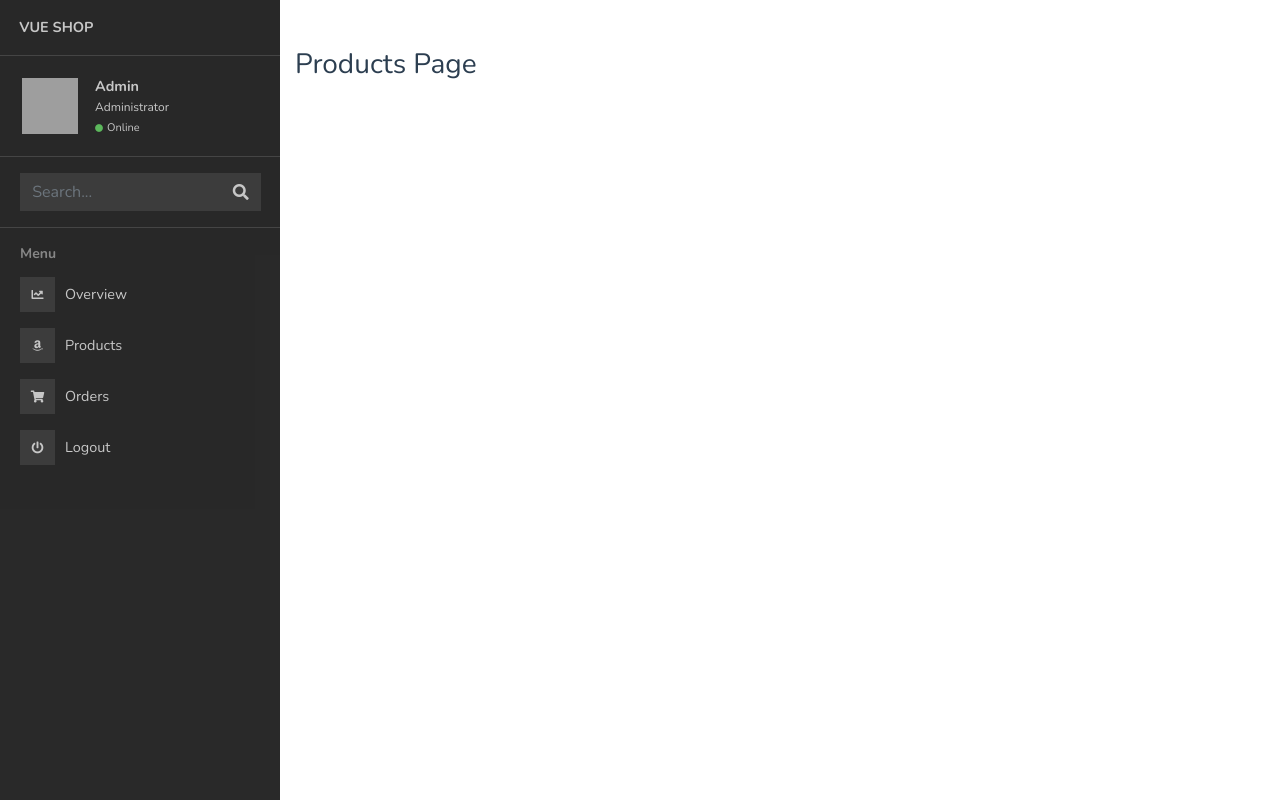
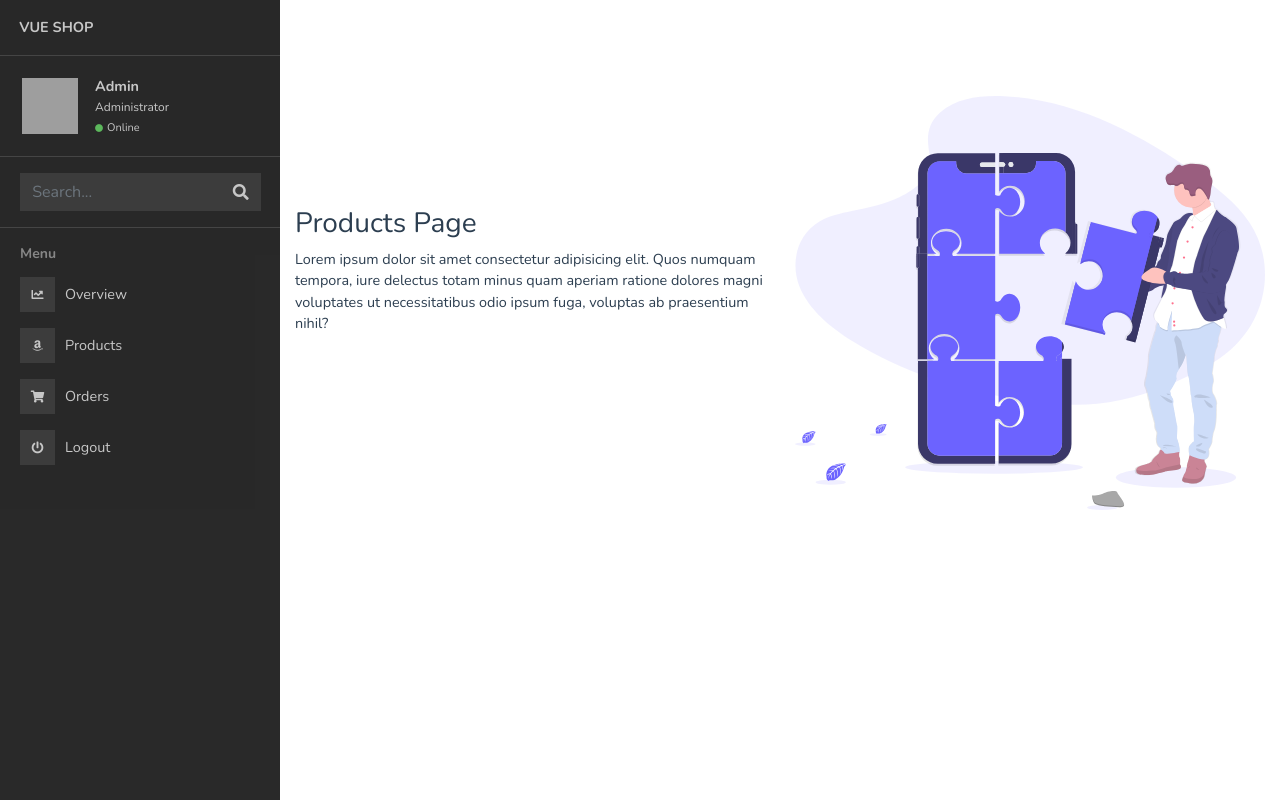
Before and after one commit to AdeWang0629/Vue_Shop, a Vue app: page /admin/products in a window 1280 px wide. Built offline with nearby package versions, Linux system fonts and the light colour scheme; grey boxes are pictures that could not be loaded.

Commit message:
Overview, Products, Orders - Just the Design

```diff
--- a/src/components/Orders.vue
+++ b/src/components/Orders.vue
@@ -2,7 +2,19 @@
     <div class="orders">
 
         <div class="container">
-            <h3>Orders Page</h3>
+            <div class="intro h-100">
+                <div class="row h-100 justify-content-center align-items-center">
+                    <div class="col-md-6">
+                        <h3>Orders Page</h3>
+                        <p>Lorem ipsum dolor sit amet consectetur adipisicing elit. Quos numquam tempora, iure delectus
+                            totam minus quam aperiam ratione dolores magni voluptates ut necessitatibus odio ipsum fuga,
+                            voluptas ab praesentium nihil?</p>
+                    </div>
+                    <div class="col-md-6 mt-5">
+                        <img src="/img/svg/orders.svg" alt="" class="img-fluid">
+                    </div>
+                </div>
+            </div>
         </div>
 
     </div>
--- a/src/components/Overview.vue
+++ b/src/components/Overview.vue
@@ -2,15 +2,15 @@
     <div class="orders">
 
         <div class="container">
-            <div class="intro">
-                <div class="row">
-                    <div class="col-md-6 mt-5">
+            <div class="intro h-100">
+                <div class="row h-100 justify-content-center align-items-center">
+                    <div class="col-md-6">
                         <h3>Overview Page</h3>
                         <p>Lorem ipsum dolor sit amet consectetur adipisicing elit. Quos numquam tempora, iure delectus
                             totam minus quam aperiam ratione dolores magni voluptates ut necessitatibus odio ipsum fuga,
                             voluptas ab praesentium nihil?</p>
                     </div>
-                    <div class="col-md-6">
+                    <div class="col-md-6 mt-5">
                         <img src="/img/svg/overview.svg" alt="" class="img-fluid">
                     </div>
                 </div>
--- a/src/components/Products.vue
+++ b/src/components/Products.vue
@@ -2,7 +2,19 @@
     <div class="products">
 
         <div class="container">
-            <h3>Products Page</h3>
+            <div class="intro h-100">
+                <div class="row h-100 justify-content-center align-items-center">
+                    <div class="col-md-6">
+                        <h3>Products Page</h3>
+                        <p>Lorem ipsum dolor sit amet consectetur adipisicing elit. Quos numquam tempora, iure delectus
+                            totam minus quam aperiam ratione dolores magni voluptates ut necessitatibus odio ipsum fuga,
+                            voluptas ab praesentium nihil?</p>
+                    </div>
+                    <div class="col-md-6 mt-5">
+                        <img src="/img/svg/products.svg" alt="" class="img-fluid">
+                    </div>
+                </div>
+            </div>
         </div>
 
     </div>
```
